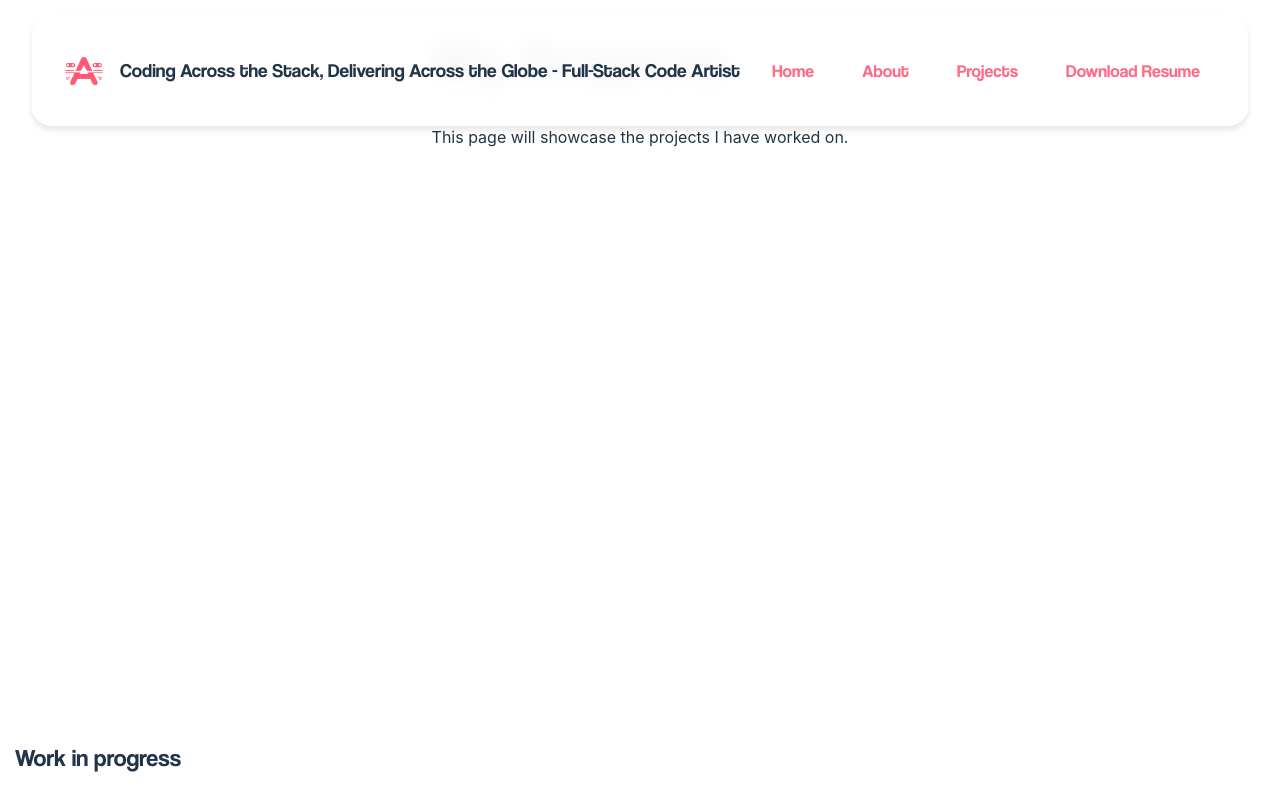
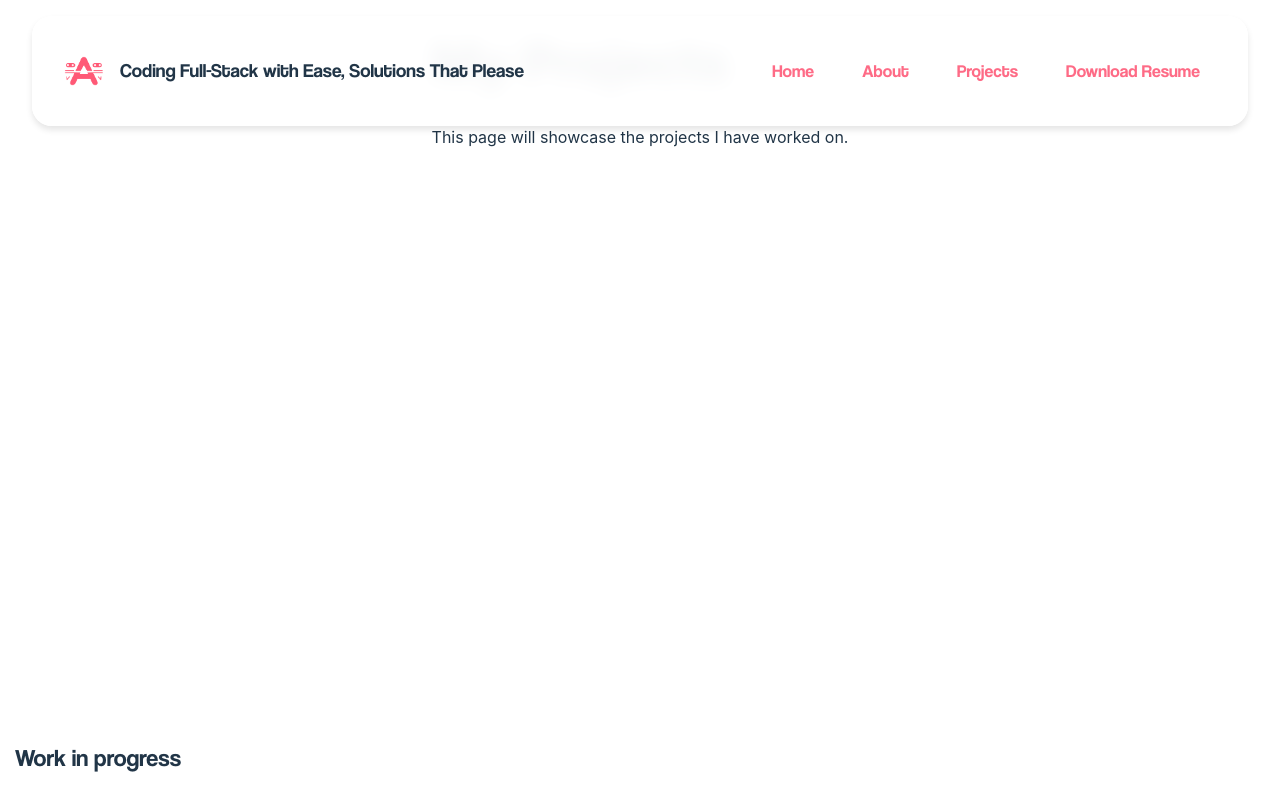
Before and after one commit to AmeliaWinters/Portfolio, a React (Vite) app: page /projects in a window 1280 px wide. Shown: the top 810 px of the page. Built offline with nearby package versions, Linux system fonts and the light colour scheme.

Commit message:
Tagline change

```diff
--- a/src/Navigation.tsx
+++ b/src/Navigation.tsx
@@ -13,7 +13,7 @@ const Navigation = () => {
 
   const tagLine = toggleMobile
     ? "Full-Stack Code Artist"
-    : "Coding Across the Stack, Delivering Across the Globe - Full-Stack Code Artist";
+    : "Coding Full-Stack with Ease, Solutions That Please";
 
   return (
     <nav className={styles.navbar}>
```
